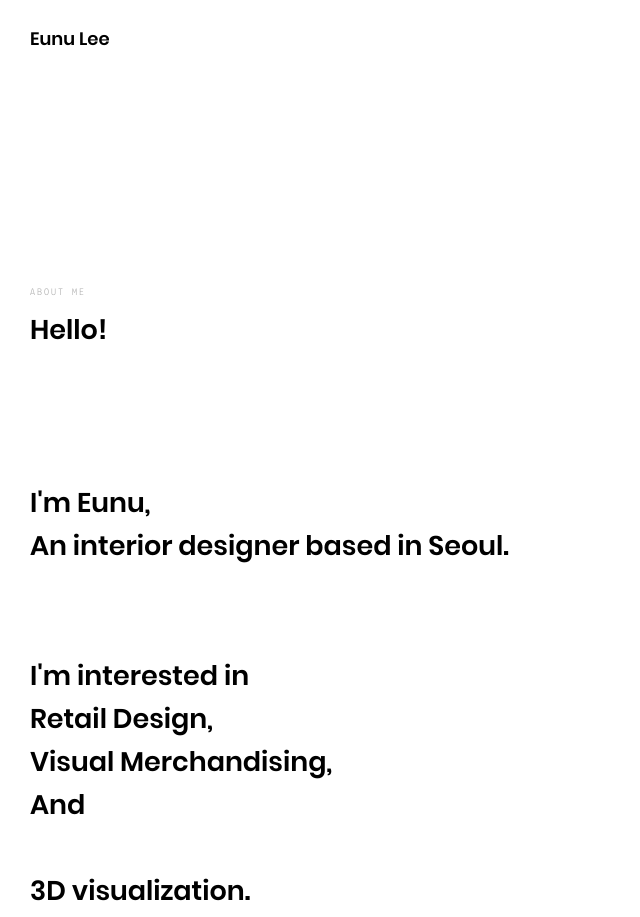
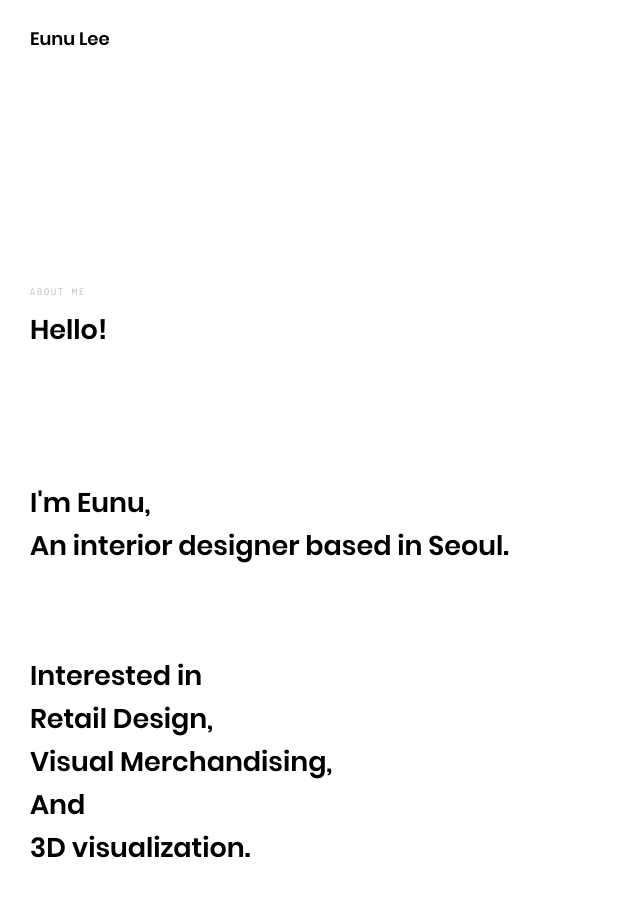
Before and after one commit to Eunnnnu/2, a Jekyll site: the page built from index.html, in a window 1280 px wide. Shown: the top 917 px of the page, without its empty margins (0-640 px from the left). Built offline with Jekyll 4.4.1, drawn with Linux system fonts in a browser that asks for light colours; nearby versions of some CDN libraries; library files that are not in the unit come from our copies; grey boxes are pictures that could not be loaded.

```diff
--- a/_config.yml
+++ b/_config.yml
@@ -9,11 +9,10 @@ description: "Hello!
 <br> An interior designer based in Seoul.
 <br>
 <br>
-<br> I'm interested in
+<br>Interested in
 <br>Retail Design,
 <br>Visual Merchandising,
 <br>And
-<br>
 <br>3D visualization."
 keywords: "Eunu, Interior Design, Portfolio"
 email: "eunnnnu@gmail.com"
```
